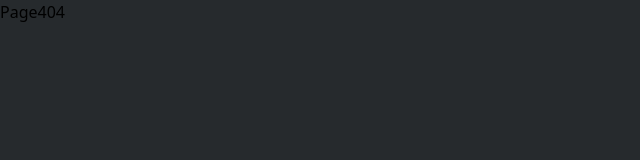
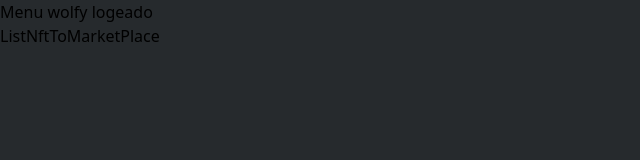
Before and after one commit to angeleesc/wolfy-marketplace-3.0-js, a React (Create React App) app: page /sell-nft in a window 1280 px wide. Shown: the top 160 px of the page, without its empty margins (0-640 px from the left). Built offline with nearby package versions, Linux system fonts and the light colour scheme.

Commit message:
configuracion de las runtas finalizadas

```diff
--- a/src/pagers/ListNftToMarketPlace.jsx
+++ b/src/pagers/ListNftToMarketPlace.jsx
@@ -0,0 +1,7 @@
+import React from 'react'
+
+export default function ListNftToMarketPlace() {
+  return (
+    <div>ListNftToMarketPlace</div>
+  )
+}
--- a/src/pagers/profile/Profile.jsx
+++ /dev/null
@@ -1,7 +0,0 @@
-import React from 'react'
-
-export default function Profile() {
-  return (
-    <div>Profile</div>
-  )
-}
--- /dev/null
+++ b/src/pagers/profile/UserProfile.jsx
@@ -0,0 +1,7 @@
+import React from 'react'
+
+export default function UserProfile() {
+  return (
+    <div>UserProfile</div>
+  )
+}
```
Also changed, not shown: src/routes/Routes.js (+27 -6 lines).
